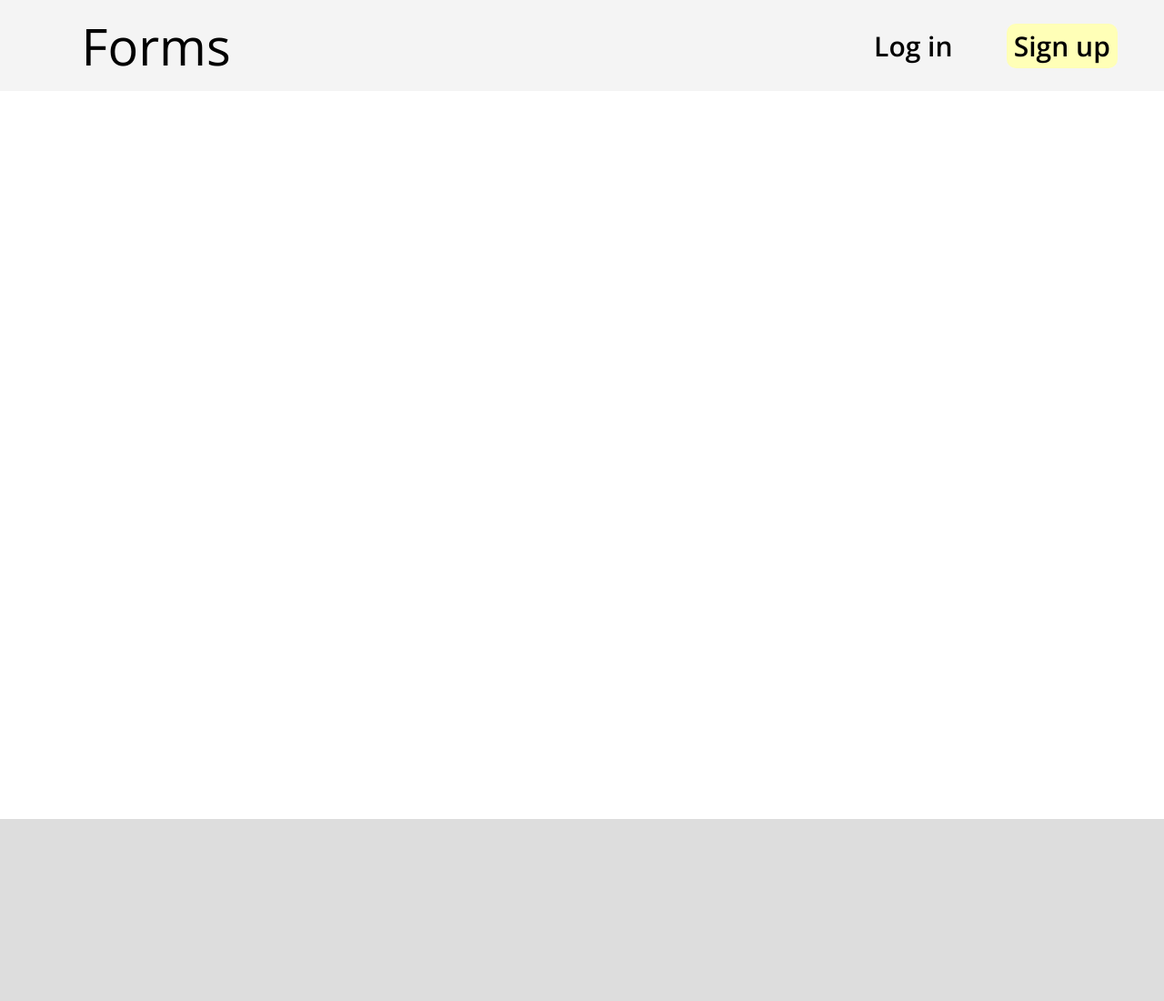
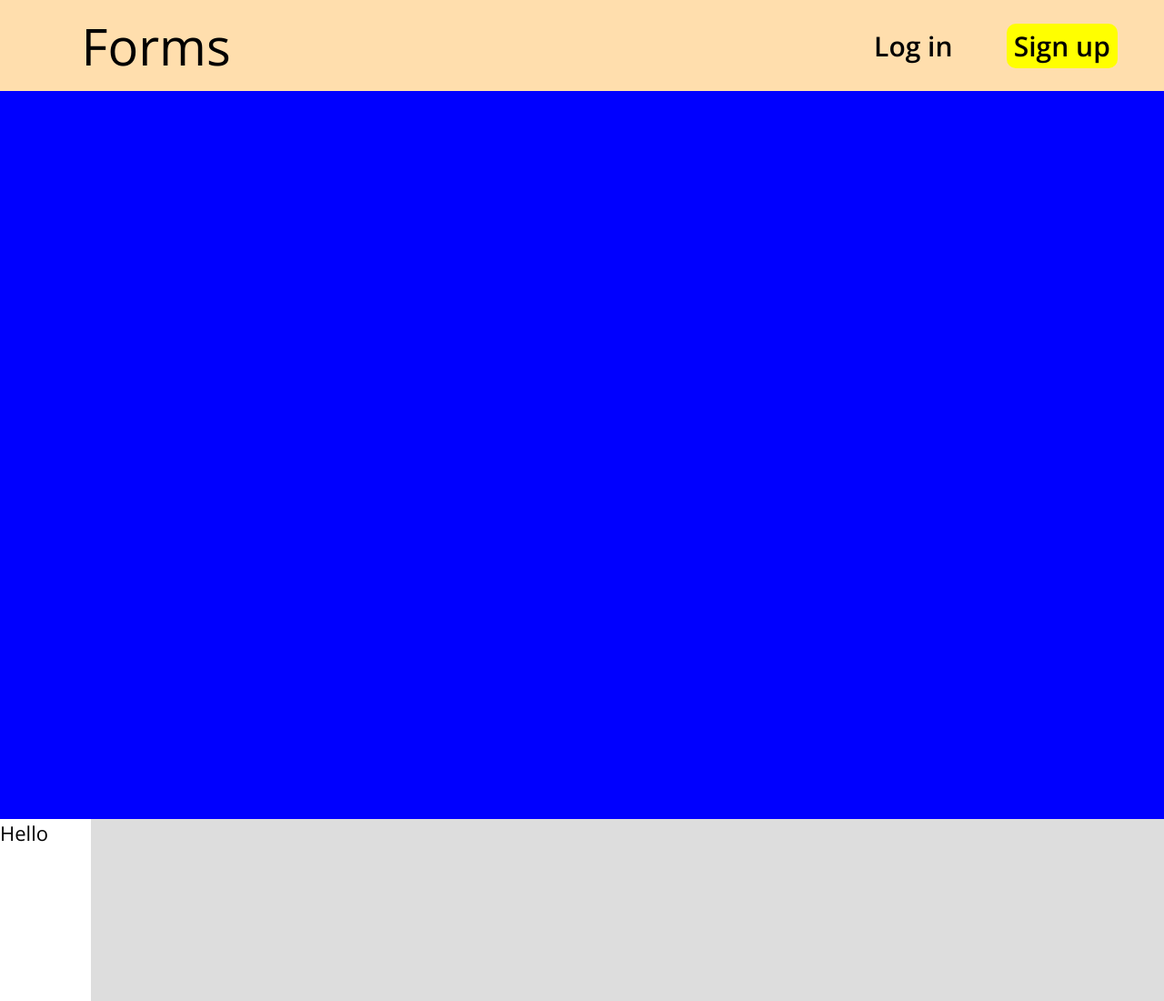
Before and after one commit to Riofalk/Forms, a React (Create React App) app: page / in a window 1280 px wide. Shown: the whole page at 91% size. Before the commit the page ends 900 px from the top, so only its background shows below. Built offline with nearby package versions, Linux system fonts and the light colour scheme.

Commit message:
Form element created

```diff
--- /dev/null
+++ b/src/components/body/Body.js
@@ -0,0 +1,14 @@
+import React from "react";
+import { Link } from "react-router-dom";
+import "./body.css";
+
+
+function Body(loggedIn) {
+    return (
+        <div className="body-wrapper">
+
+        </div>
+    )
+}
+
+export default Body;
--- /dev/null
+++ b/src/components/body/body.css
@@ -0,0 +1,11 @@
+* {
+    padding: 0;
+    margin: 0;
+    position: relative;
+    z-index: -1;
+}
+
+div.body-wrapper {
+    background-color: blue;
+    height: 100vh;
+}
--- /dev/null
+++ b/src/components/form/Form.js
@@ -0,0 +1,21 @@
+import React from "react";
+import axios from "axios";
+import { Link } from "react-router-dom";
+import "./form.css";
+
+const form = (loggedIn) => {
+  // map through user created forms and display them
+  //data.map = (Element) => {
+  //  return (
+  //      <div className="formLink">
+//
+  //      </div>
+  //  )
+  //}
+
+  return (
+    <div className="formLink"> Hello </div>
+  )
+}
+
+export default form;
--- /dev/null
+++ b/src/components/form/form.css
@@ -0,0 +1,11 @@
+* {
+    margin: 0;
+    padding: 0;
+
+}
+
+div.formLink {
+    height: 200px;
+    width: 100px;
+    background-color: white;
+}
--- a/src/components/header/Header.js
+++ b/src/components/header/Header.js
@@ -2,7 +2,7 @@ import React from "react";
 import { Link } from "react-router-dom";
 import "./header.css";
 
-function Header() {
+function Header(loggedIn) {
   return (
     <div className="headerWrapper">
       <div className="left">
@@ -15,7 +15,7 @@ function Header() {
           </Link>
         </span>
         <span className="linkSpan">
-          <Link to="/login" className="link">
+          <Link to="/register" className="link">
             Sign up
           </Link>
         </span>
--- a/src/components/header/header.css
+++ b/src/components/header/header.css
@@ -1,17 +1,17 @@
 * {
   overflow: hidden;
+
 }
-body {
-  background: white;
-}
+
 .headerWrapper {
   display: flex;
   width: 100vw;
   height: 100px;
   font-family: "Open Sans", sans-serif;
   align-items: center;
-  background: #f4f4f4;
+  background-color: navajowhite;
 }
+
 .left {
   display: flex;
   flex-grow: 1;
@@ -29,6 +29,8 @@ body {
   font-size: 56px;
 }
 .linkSpan {
+  transition: 0.5s;
+  border-radius: 10px;
   margin-right: 4vw;
   padding: 4px;
   font-weight: 600;
@@ -37,8 +39,7 @@ body {
 }
 
 .linkSpan:nth-child(2) {
-  border-radius: 10px;
-  background: #ffffb7;
+  background: yellow;
   padding-left: 8px;
   padding-right: 8px;
 }
@@ -49,6 +50,7 @@ body {
 }
 
 .linkSpan:nth-child(2):hover {
+  transition: 0.5s;
   background: #ffff64;
 }
 
--- a/src/pages/login/Login.js
+++ b/src/pages/login/Login.js
@@ -9,7 +9,7 @@ const Login = () => {
   const [error, setError] = useState(false);
   const [user, setUser] = useState("");
   const [pwd, setPwd] = useState("");
-  const [loginSuccess] = useState(false);
+  const [loginSuccess, setLoginSucces] = useState(false);
 
   const HandleSubmit = async (e) => {
     try {
@@ -17,13 +17,13 @@ const Login = () => {
         userName: user,
         password: pwd,
       }, {withCredentials: true}).then ((res) => {
-
+        return res.status === 201
       })
     } catch (error) {
       setError(true);
       console.error(error);
     }
-    e.preventDefault();
+    return false;
   };
 
   return (
@@ -52,9 +52,9 @@ const Login = () => {
             required
           />
           <button
-            onClick={HandleSubmit}
+            onClick={() => setLoginSucces(HandleSubmit)}
             type="button"
-            className={loginSuccess ? "buttonSuccess" : "buttonFailure"}
+            className = "buttonFailure"
           >
             Log In
           </button>
--- a/src/pages/main/Main.js
+++ b/src/pages/main/Main.js
@@ -1,13 +1,14 @@
 import React from "react";
 import Header from "../../components/header/Header.js";
+import Body from "../../components/body/Body.js"
+import Form from "../../components/form/Form.js"
 
 function Main() {
   return (
     <>
       <Header />
-      <div className="wrapper">
-        <div></div>
-      </div>
+      <Body />
+      <Form />
     </>
   );
 }
--- a/src/pages/register/Register.js
+++ b/src/pages/register/Register.js
@@ -56,11 +56,12 @@ const Register = () => {
 
   const handleSubmit = async (e) => {
     try {
-      const { data } = await axios.post("http://localhost:4000/api/register", {
+      await axios.post("http://localhost:4000/api/register", {
         userName: user.toLowerCase(),
         password: pwd,
+      }, {withCredentials: true}).then ((res) => {
+        console.log(res.status)
       });
-      document.cookie = `session_token=${data}`;
       setRegisterSuccess(true);
     } catch (error) {
       console.error(error);
--- a/src/server/controller/authController.js
+++ b/src/server/controller/authController.js
@@ -29,7 +29,7 @@ export const loginUser = async (req, res) => {
         const { password, email } = req.body
         const user = await userModel.findOne( {email: email})
 
-        if (!user)  return res.status(404).send("User or password is not correct")
+        if (!user)  return res.status(405).send("User or password is not correct")
 
         const isPasswordCorrect = await bcrypt.compare(password, user.password)
 
```
